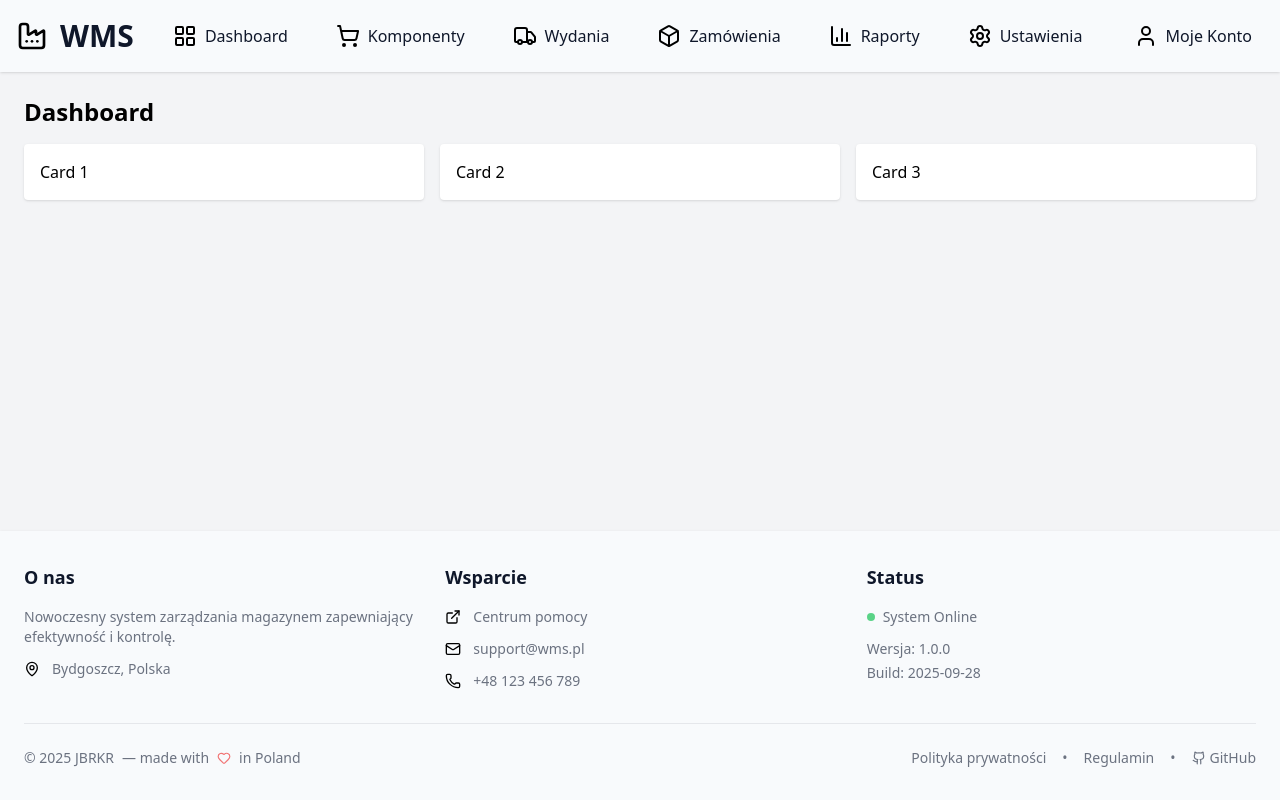
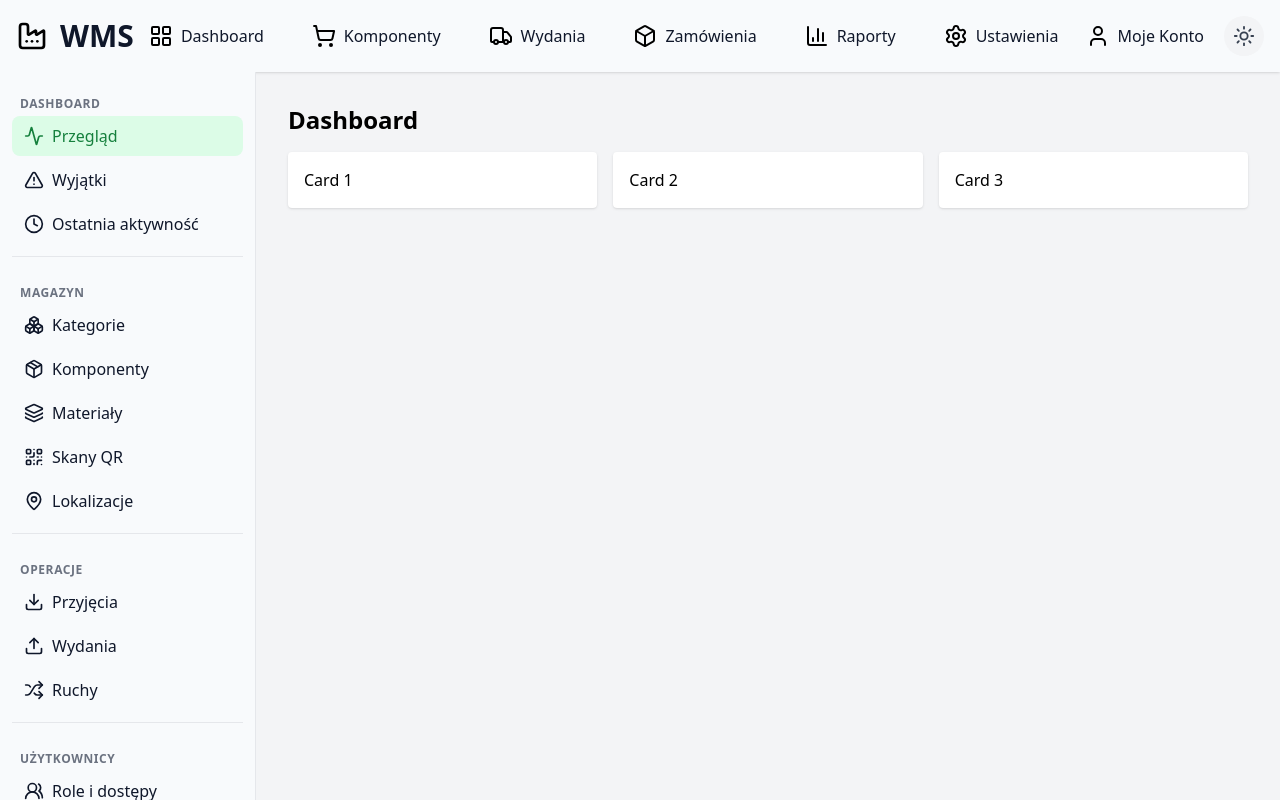
Before and after one commit to JBRKR000/WMS, a React (Vite) app in the folder frontend/: page /main in a window 1280 px wide. Shown: the top 800 px of the page. Built offline with nearby package versions, Linux system fonts and the light colour scheme.

Commit message:
feat: Add Dark/Light mode switch, Sidebar component, and update Dashboard layout

```diff
--- /dev/null
+++ b/frontend/src/components/HeaderComponents/DarkLightSwitch.tsx
@@ -0,0 +1,54 @@
+import { useEffect, useState } from "react";
+import { Sun, Moon } from "lucide-react";
+
+const DarkLightSwitch = () => {
+    const [dark, setDark] = useState(() => {
+        if (typeof window !== "undefined") {
+            return window.matchMedia("(prefers-color-scheme: dark)").matches;
+        }
+        return false;
+    });
+
+    useEffect(() => {
+        if (dark) {
+            document.documentElement.classList.add("dark");
+            document.body.style.backgroundColor = getComputedStyle(document.documentElement).getPropertyValue('--color-surface') || '#18181b';
+        } else {
+            document.documentElement.classList.remove("dark");
+            document.body.style.backgroundColor = getComputedStyle(document.documentElement).getPropertyValue('--color-surface') || '#f8fafc';
+        }
+    }, [dark]);
+
+    return (
+        <button
+            aria-label={dark ? "Włącz jasny motyw" : "Włącz ciemny motyw"}
+            className={
+                "relative flex items-center justify-center w-10 h-10 rounded-full transition-colors duration-300 focus:outline-none " +
+                (dark
+                    ? "bg-gray-900 hover:bg-gray-800 text-yellow-400"
+                    : "bg-gray-100 hover:bg-gray-200 text-gray-700")
+            }
+            onClick={() => setDark((d) => !d)}
+            title={dark ? "Jasny motyw" : "Ciemny motyw"}
+        >
+            <span className="absolute inset-0 flex items-center justify-center transition-all duration-300">
+                <Sun
+                    size={22}
+                    className={
+                        "transition-all duration-300 " +
+                        (dark ? "scale-0 opacity-0" : "scale-100 opacity-100")
+                    }
+                />
+                <Moon
+                    size={22}
+                    className={
+                        "transition-all duration-300 absolute " +
+                        (dark ? "scale-100 opacity-100" : "scale-0 opacity-0")
+                    }
+                />
+            </span>
+        </button>
+    );
+};
+
+export default DarkLightSwitch;
--- a/frontend/src/components/HeaderComponents/Header.tsx
+++ b/frontend/src/components/HeaderComponents/Header.tsx
@@ -1,6 +1,7 @@
 import { type FC, useState } from 'react'
 import { LayoutGrid, Box, ShoppingCart, TruckIcon, Settings, ChartColumnIcon, Factory, type LucideIcon, User, Menu, X } from 'lucide-react'
 import HeaderButton from './HeaderButton'
+import DarkLightSwitch from './DarkLightSwitch'
 
 type NavItem = {
   to?: string
@@ -50,9 +51,9 @@ const Header: FC = () => {
             })}
           </nav>
 
-          {/* Desktop Account + Mobile Menu Button */}
+          {/* Desktop Account + Dark/Light Switch + Mobile Menu Button */}
           <div className="flex items-center gap-2">
-            {/* Desktop Account Button */}
+            {/* Desktop Account Button + Dark/Light Switch */}
             <div className="hidden md:flex items-center group">
               <HeaderButton
                 onClick={() => console.log('Moje Konto clicked')}
@@ -61,17 +62,19 @@ const Header: FC = () => {
                 <User size={iconSize} />
                 <span className="hidden lg:inline">Moje Konto</span>
               </HeaderButton>
+              {/* Dark/Light Switch (desktop only) */}
+              <span className="ml-2 hidden md:inline-block"><DarkLightSwitch /></span>
             </div>
 
             {/* Mobile Menu Button */}
             <button
               onClick={() => setIsMobileMenuOpen(!isMobileMenuOpen)}
-              className="lg:hidden p-2 rounded-md hover:bg-gray-100 transition-all duration-200 hover:scale-105"
+              className="lg:hidden p-2 rounded-md hover:bg-gray-100 dark:hover:bg-gray-800 transition-all duration-200 hover:scale-105"
             >
               <div className="relative w-6 h-6">
                 <Menu
                   size={24}
-                  className={`absolute inset-0 transition-all duration-300 ${
+                  className={`absolute inset-0 transition-all duration-300 text-gray-700 dark:text-white ${
                     isMobileMenuOpen
                       ? 'rotate-90 opacity-0 scale-75'
                       : 'rotate-0 opacity-100 scale-100'
@@ -79,7 +82,7 @@ const Header: FC = () => {
                 />
                 <X
                   size={24}
-                  className={`absolute inset-0 transition-all duration-300 ${
+                  className={`absolute inset-0 transition-all duration-300 text-gray-700 dark:text-white ${
                     isMobileMenuOpen
                       ? 'rotate-0 opacity-100 scale-100'
                       : 'rotate-90 opacity-0 scale-75'
@@ -142,6 +145,16 @@ const Header: FC = () => {
                   <span>Moje Konto</span>
                 </HeaderButton>
               </div>
+              <div
+                className={`w-full flex justify-center py-3 transition-all duration-300 ease-out md:hidden ${
+                  isMobileMenuOpen
+                    ? 'opacity-100'
+                    : 'opacity-0 pointer-events-none'
+                }`}
+                style={{ transitionDelay: `${(navItems.length + 1) * 50}ms` }}
+              >
+                <DarkLightSwitch />
+              </div>
             </nav>
           </div>
         </div>
--- /dev/null
+++ b/frontend/src/components/Sidebar.tsx
@@ -0,0 +1,55 @@
+import { NavLink } from "react-router-dom";
+import type { LucideIcon } from "lucide-react";
+
+export type SidebarSection = {
+  label: string;
+  items: Array<{
+    to: string;
+    icon: LucideIcon;
+    label: string;
+  }>;
+};
+
+type SidebarProps = {
+  sections: SidebarSection[];
+  className?: string;
+};
+
+const Sidebar = ({ sections, className = "" }: SidebarProps) => (
+  <aside className={`w-64 min-h-screen px-3 py-6 bg-[var(--color-surface)] border-r border-gray-200 dark:border-gray-800 flex flex-col ${className}`}>
+    <nav className="flex flex-col gap-2">
+      {sections.map((section, idx) => (
+        <div key={section.label} className="mb-2">
+          <div className="px-2 pb-1 text-xs font-semibold text-[var(--color-muted)] uppercase tracking-wider select-none">
+            {section.label}
+          </div>
+          <ul className="flex flex-col gap-1">
+            {section.items.map((item) => (
+              <li key={item.to}>
+                <NavLink
+                  to={item.to}
+                  className={({ isActive }) =>
+                    `flex items-center gap-2 px-3 py-2 rounded-lg font-medium text-[var(--color-text)] transition-colors duration-200 ${
+                      isActive
+                        ? "bg-green-100 dark:bg-green-900/40 text-green-700 dark:text-green-300"
+                        : "hover:bg-gray-100 dark:hover:bg-gray-800"
+                    }`
+                  }
+                  end
+                >
+                  <item.icon size={20} className="shrink-0" />
+                  <span>{item.label}</span>
+                </NavLink>
+              </li>
+            ))}
+          </ul>
+          {idx < sections.length - 1 && (
+            <hr className="my-3 border-t border-gray-200 dark:border-gray-800" />
+          )}
+        </div>
+      ))}
+    </nav>
+  </aside>
+);
+
+export default Sidebar;
--- a/frontend/src/index.css
+++ b/frontend/src/index.css
@@ -4,14 +4,22 @@
 
 @layer base {
   :root {
-    /* Color palette (use these variables throughout the app) */
-    --color-primary: #000000; /* blue-600 */
-    --color-accent: #06b6d4; /* cyan-500 */
-    --color-text: #0f172a; /* slate-900 */
-    --color-muted: #6b7280; /* gray-500 */
-    --color-surface: #f8fafc; /* gray-50 */
+    /* Light mode color palette */
+    --color-primary: #000000;
+    --color-accent: #06b6d4;
+    --color-text: #0f172a;
+    --color-muted: #6b7280;
+    --color-surface: #f8fafc;
   }
 
+  :root.dark {
+    /* Dark mode color palette */
+    --color-primary: #06b6d4;
+    --color-accent: #0ea5e9;
+    --color-text: #f1f5f9;
+    --color-muted: #94a3b8;
+    --color-surface: #18181b;
+  }
 
   html {
     font-family: system-ui, -apple-system, sans-serif;
--- a/frontend/src/pages/Dashboard/index.tsx
+++ b/frontend/src/pages/Dashboard/index.tsx
@@ -2,28 +2,82 @@ import { Outlet } from 'react-router-dom'
 import { type FC } from 'react'
 import Header from '../../components/HeaderComponents/Header'
 import Footer from '../../components/FooterComponents/Footer'
+import Sidebar from '../../components/Sidebar'
+import type { SidebarSection } from '../../components/Sidebar'
+import {
+  Activity,
+  AlertTriangle,
+  Clock,
+  Boxes,
+  Package,
+  Layers,
+  QrCode,
+  MapPin,
+  Download,
+  Upload,
+  Shuffle,
+  Users2,
+} from 'lucide-react'
+
+const dashboardSections: SidebarSection[] = [
+  {
+    label: "Dashboard",
+    items: [
+      { to: "/main", icon: Activity, label: "Przegląd" },
+      { to: "/main/exceptions", icon: AlertTriangle, label: "Wyjątki" },
+      { to: "/main/activity", icon: Clock, label: "Ostatnia aktywność" },
+    ],
+  },
+  {
+    label: "Magazyn",
+    items: [
+      { to: "/main/categories", icon: Boxes, label: "Kategorie" },
+      { to: "/main/items", icon: Package, label: "Komponenty" },
+      { to: "/main/materials", icon: Layers, label: "Materiały" },
+      { to: "/main/qrcodes", icon: QrCode, label: "Skany QR" },
+      { to: "/main/locations", icon: MapPin, label: "Lokalizacje" },
+    ],
+  },
+  {
+    label: "Operacje",
+    items: [
+      { to: "/main/inbound", icon: Download, label: "Przyjęcia" },
+      { to: "/main/outbound", icon: Upload, label: "Wydania" },
+      { to: "/main/moves", icon: Shuffle, label: "Ruchy" },
+    ],
+  },
+  {
+    label: "Użytkownicy",
+    items: [
+      { to: "/main/roles", icon: Users2, label: "Role i dostępy" },
+    ],
+  },
+];
 
 const DashboardPage: FC = () => {
   return (
-    <div className="min-h-screen flex flex-col bg-gray-100">
+    <div className="min-h-screen flex flex-col bg-gray-100 dark:bg-[var(--color-surface)]">
       <Header />
-
-      <main className="container mx-auto p-6 flex-1">
+      <div className="flex flex-1 min-h-0">
+        {/* Sidebar (hidden on mobile, sticky on desktop) */}
+        <div className="hidden md:block sticky top-0 h-[calc(100vh-0.5rem)]">
+          <Sidebar sections={dashboardSections} />
+        </div>
+        {/* Main content */}
+        <main className="flex-1 p-4 md:p-8">
           <h2 className="text-2xl font-semibold mb-4">Dashboard</h2>
-
           {/* Tu wstawisz zawartość dashboardu */}
           <section>
             <div className="grid grid-cols-1 md:grid-cols-3 gap-4">
-            <div className="bg-white p-4 rounded shadow">Card 1</div>
-            <div className="bg-white p-4 rounded shadow">Card 2</div>
-            <div className="bg-white p-4 rounded shadow">Card 3</div>
+              <div className="bg-white dark:bg-gray-900 p-4 rounded shadow">Card 1</div>
+              <div className="bg-white dark:bg-gray-900 p-4 rounded shadow">Card 2</div>
+              <div className="bg-white dark:bg-gray-900 p-4 rounded shadow">Card 3</div>
             </div>
           </section>
-
           {/* Outlet pozwala na zagnieżdżone trasy, jeśli potrzebne */}
           <Outlet />
         </main>
-
+      </div>
       <Footer />
     </div>
   )
```
Also changed, not shown: 2 other files (tests, documents, lock files or other folders). Lines whose indentation alone changed are shown as unchanged.
